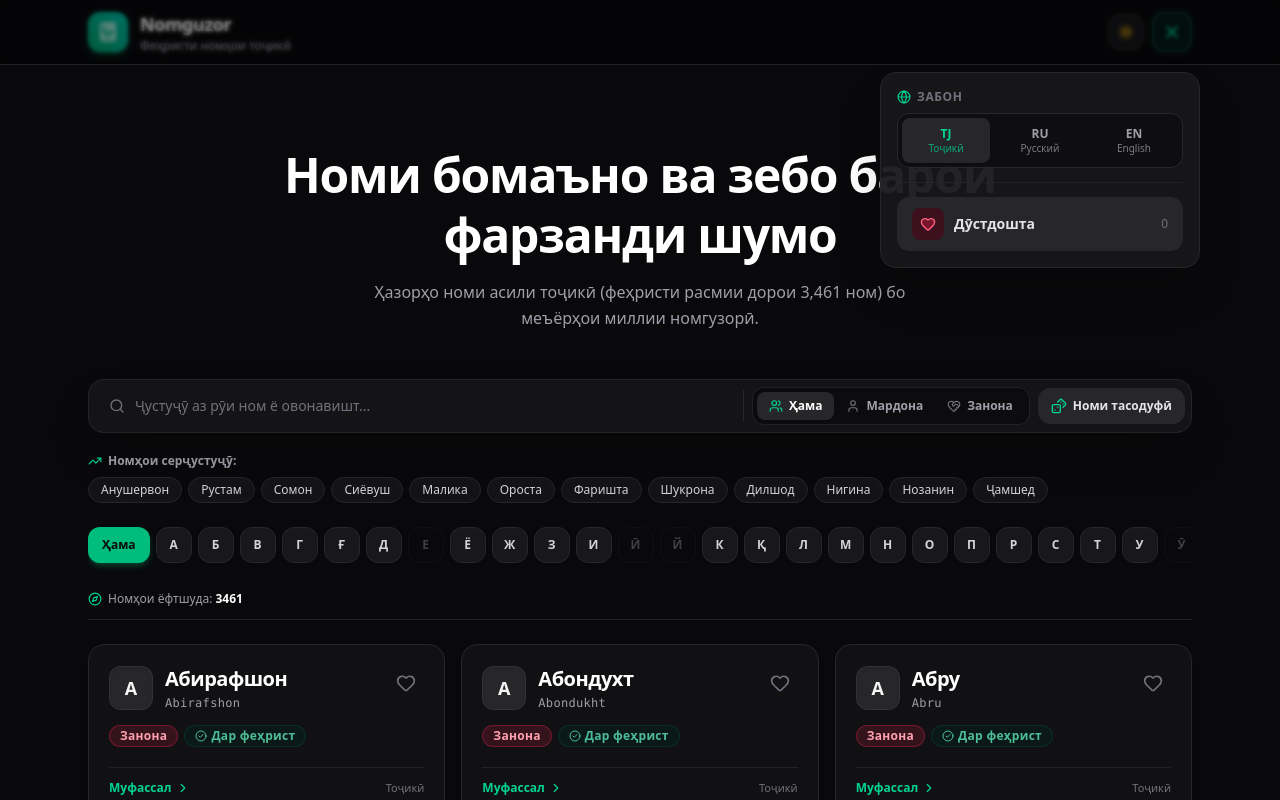
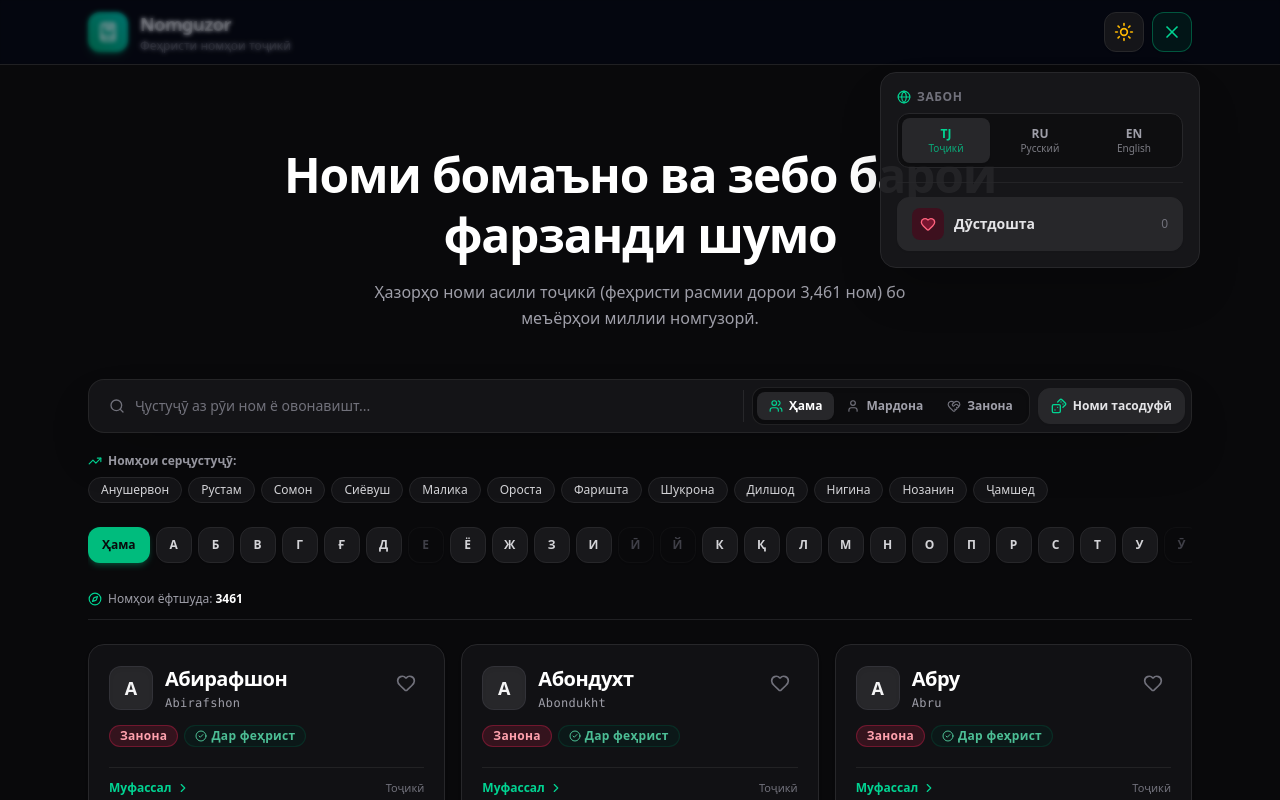
Before and after one commit to cozy-bit/nomguzor, a Next.js app: page / in a window 1280 px wide. Both pictures are taken after a click on the button 1172 px from the left and 32 px from the top of the page. Shown: the top 800 px of the page. Built offline with nearby package versions, Linux system fonts and the light colour scheme.

Commit message:
fix: align theme toggle size with burger button, fix burger z-index stacking and click-outside

```diff
--- a/src/components/layout/Header.tsx
+++ b/src/components/layout/Header.tsx
@@ -17,6 +17,7 @@ export function Header() {
   const [mounted, setMounted] = useState(false);
   const [menuOpen, setMenuOpen] = useState(false);
   const menuRef = useRef<HTMLDivElement>(null);
+  const buttonRef = useRef<HTMLButtonElement>(null);
 
   useEffect(() => {
     setMounted(true);
@@ -35,10 +36,33 @@ export function Header() {
     return () => window.removeEventListener("keydown", handleKeyDown);
   }, [menuOpen]);
 
+  // Close menu on click anywhere outside
+  useEffect(() => {
+    if (!menuOpen) return;
+    const handleClickOutside = (event: MouseEvent | TouchEvent) => {
+      const target = event.target as Node;
+      if (
+        menuRef.current &&
+        !menuRef.current.contains(target) &&
+        buttonRef.current &&
+        !buttonRef.current.contains(target)
+      ) {
+        setMenuOpen(false);
+      }
+    };
+
+    document.addEventListener("mousedown", handleClickOutside);
+    document.addEventListener("touchstart", handleClickOutside);
+    return () => {
+      document.removeEventListener("mousedown", handleClickOutside);
+      document.removeEventListener("touchstart", handleClickOutside);
+    };
+  }, [menuOpen]);
+
   const count = mounted ? favoriteIds.length : 0;
 
   return (
-    <header className="sticky top-0 z-40 w-full border-b border-slate-200/80 bg-white/85 backdrop-blur-md dark:border-zinc-800/80 dark:bg-zinc-950/85 transition-colors">
+    <header className="sticky top-0 z-50 w-full border-b border-slate-200/80 bg-white/85 backdrop-blur-md dark:border-zinc-800/80 dark:bg-zinc-950/85 transition-colors">
       <div className="relative mx-auto flex h-16 max-w-6xl items-center justify-between px-4 sm:px-6">
         {/* Logo & Brand */}
         <Link
@@ -59,13 +83,14 @@ export function Header() {
           </div>
         </Link>
 
-        {/* Right Action Controls: Theme Toggle & Burger Menu */}
-        <div className="flex items-center gap-2">
+        {/* Right Action Controls: Theme Toggle & Burger Menu (Always above backdrop z-50) */}
+        <div className="relative z-50 flex items-center gap-2">
           {/* Theme Toggle Button (placed to the left of the burger menu) */}
           <ThemeToggle />
 
           {/* Burger Menu Button (placed on the right) */}
           <button
+            ref={buttonRef}
             type="button"
             onClick={() => setMenuOpen((prev) => !prev)}
             className={cn(
@@ -92,20 +117,20 @@ export function Header() {
           </button>
         </div>
 
-        {/* Burger Menu Backdrop */}
+        {/* Burger Menu Backdrop (z-40, behind header controls z-50) */}
         {menuOpen && (
           <div
-            className="fixed inset-0 z-40 bg-slate-950/20 backdrop-blur-[2px] dark:bg-black/40 transition-opacity"
+            className="fixed inset-0 z-40 bg-slate-950/40 backdrop-blur-[2px] transition-opacity cursor-pointer"
             onClick={() => setMenuOpen(false)}
             aria-hidden="true"
           />
         )}
 
-        {/* Burger Menu Dropdown Panel */}
+        {/* Burger Menu Dropdown Panel (z-50) */}
         {menuOpen && (
           <div
             ref={menuRef}
-            className="absolute right-4 top-[calc(100%+0.5rem)] z-50 w-72 sm:w-80 rounded-2xl border border-slate-200 bg-white/95 p-4 shadow-2xl backdrop-blur-xl dark:border-zinc-800 dark:bg-zinc-900/95 transition-all"
+            className="absolute right-4 top-[calc(100%+0.5rem)] z-50 w-72 sm:w-80 rounded-2xl border border-slate-200 bg-white/95 p-4 shadow-2xl backdrop-blur-xl dark:border-zinc-800 dark:bg-zinc-900/95 transition-all animate-in fade-in zoom-in-95 duration-150"
             role="dialog"
             aria-modal="true"
           >
--- a/src/components/ui/ThemeToggle.tsx
+++ b/src/components/ui/ThemeToggle.tsx
@@ -21,7 +21,7 @@ export function ThemeToggle({ className }: ThemeToggleProps) {
     return (
       <div
         className={cn(
-          "h-9 w-9 rounded-xl border border-slate-200 bg-slate-100 dark:border-zinc-800 dark:bg-zinc-900/90",
+          "h-10 w-10 rounded-xl border border-slate-200 bg-slate-100 dark:border-zinc-800 dark:bg-zinc-900/90",
           className
         )}
       />
@@ -35,18 +35,18 @@ export function ThemeToggle({ className }: ThemeToggleProps) {
       type="button"
       onClick={toggleTheme}
       className={cn(
-        "flex h-9 w-9 items-center justify-center rounded-xl border transition-all duration-200 active:scale-90 shadow-xs",
-        "border-slate-200 bg-white text-slate-700 hover:bg-slate-100 hover:text-slate-900",
-        "dark:border-zinc-800 dark:bg-zinc-900/90 dark:text-zinc-300 dark:hover:bg-zinc-800 dark:hover:text-white",
+        "flex h-10 w-10 items-center justify-center rounded-xl border transition-all duration-150 active:scale-95 shadow-xs select-none",
+        "border-slate-200 bg-slate-100 text-slate-700 hover:bg-slate-200",
+        "dark:border-zinc-800 dark:bg-zinc-900/90 dark:text-zinc-200 dark:hover:bg-zinc-800",
         className
       )}
       title={isDark ? "Светлая тема" : "Тёмная тема"}
       aria-label={isDark ? "Гузариш ба мавзӯи равшан" : "Гузариш ба мавзӯи торик"}
     >
       {isDark ? (
-        <Sun className="h-4 w-4 text-amber-400 transition-transform duration-300 rotate-0 hover:rotate-45" />
+        <Sun className="h-5 w-5 text-amber-400 transition-transform duration-300 hover:rotate-45" />
       ) : (
-        <Moon className="h-4 w-4 text-indigo-500 transition-transform duration-300 -rotate-12 hover:rotate-0" />
+        <Moon className="h-5 w-5 text-indigo-500 transition-transform duration-300 -rotate-12 hover:rotate-0" />
       )}
     </button>
   );
```
